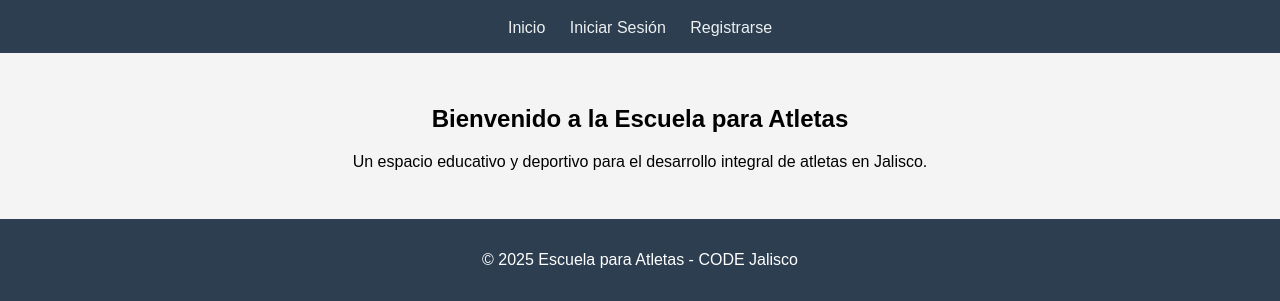
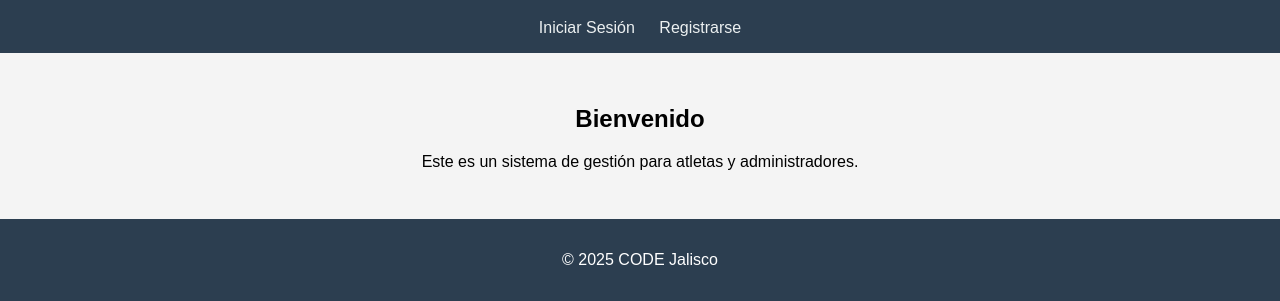
Before and after one commit to SnapolesIvan/SistemaCode, a website: page public/index.html in a window 1280 px wide. Shown: the part 526-827 px from the top of the page. Drawn offline with Linux system fonts and the light colour scheme; files that its build step writes are made by us from their sources.

Commit message:
Update index.html

```diff
--- a/public/index.html
+++ b/public/index.html
@@ -2,30 +2,27 @@
 <html lang="es">
 <head>
   <meta charset="UTF-8" />
-  <meta name="viewport" content="width=device-width, initial-scale=1.0" />
-  <title>Inicio - Escuela para Atletas</title>
-  <link rel="stylesheet" href="/styles/style.css" />
+  <meta name="viewport" content="width=device-width, initial-scale=1.0"/>
+  <title>Inicio | Escuela para Atletas</title>
+  <link rel="stylesheet" href="style.css" />
 </head>
 <body>
   <header>
     <img src="/images/logo_code.png" alt="Logo CODE Jalisco" class="logo" />
     <h1>Escuela para Atletas</h1>
     <nav>
-      <a href="/">Inicio</a>
       <a href="/login.html">Iniciar Sesión</a>
       <a href="/register.html">Registrarse</a>
     </nav>
   </header>
 
   <main>
-    <section>
-      <h2>Bienvenido a la Escuela para Atletas</h2>
-      <p>Un espacio educativo y deportivo para el desarrollo integral de atletas en Jalisco.</p>
-    </section>
+    <h2>Bienvenido</h2>
+    <p>Este es un sistema de gestión para atletas y administradores.</p>
   </main>
 
   <footer>
-    <p>&copy; 2025 Escuela para Atletas - CODE Jalisco</p>
+    <p>&copy; 2025 CODE Jalisco</p>
   </footer>
 </body>
 </html>
```
